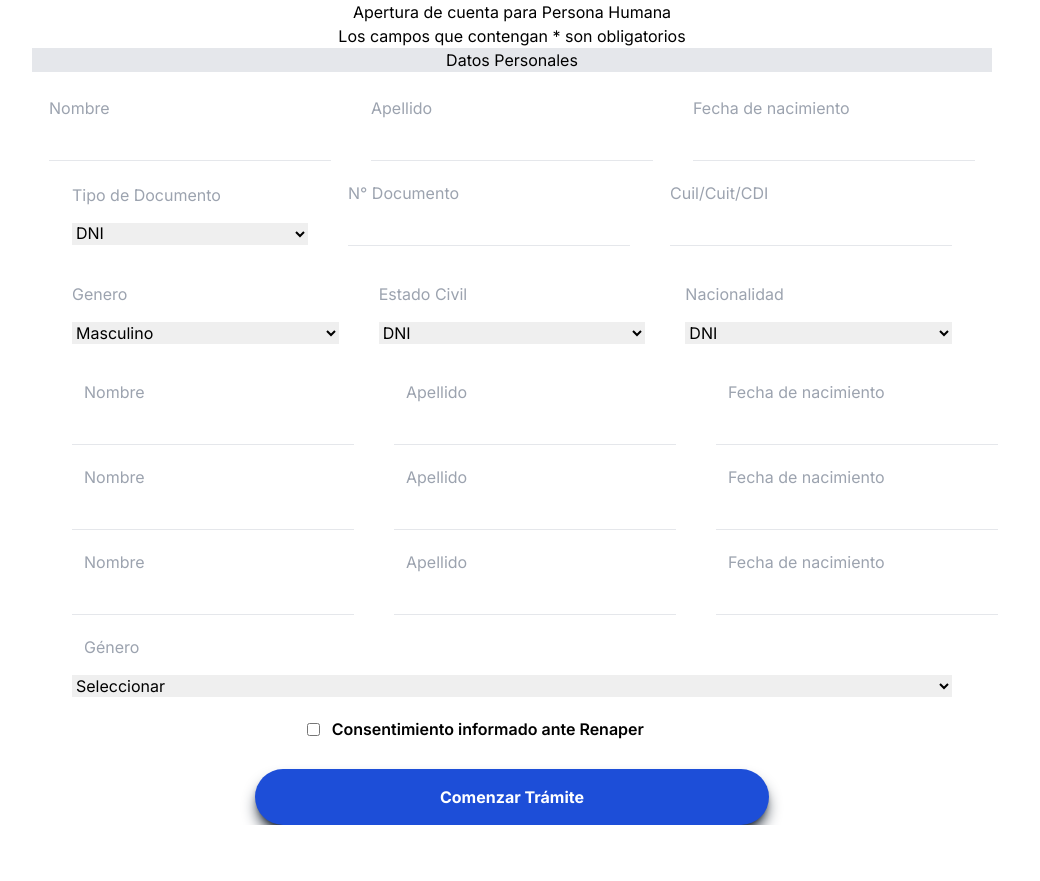
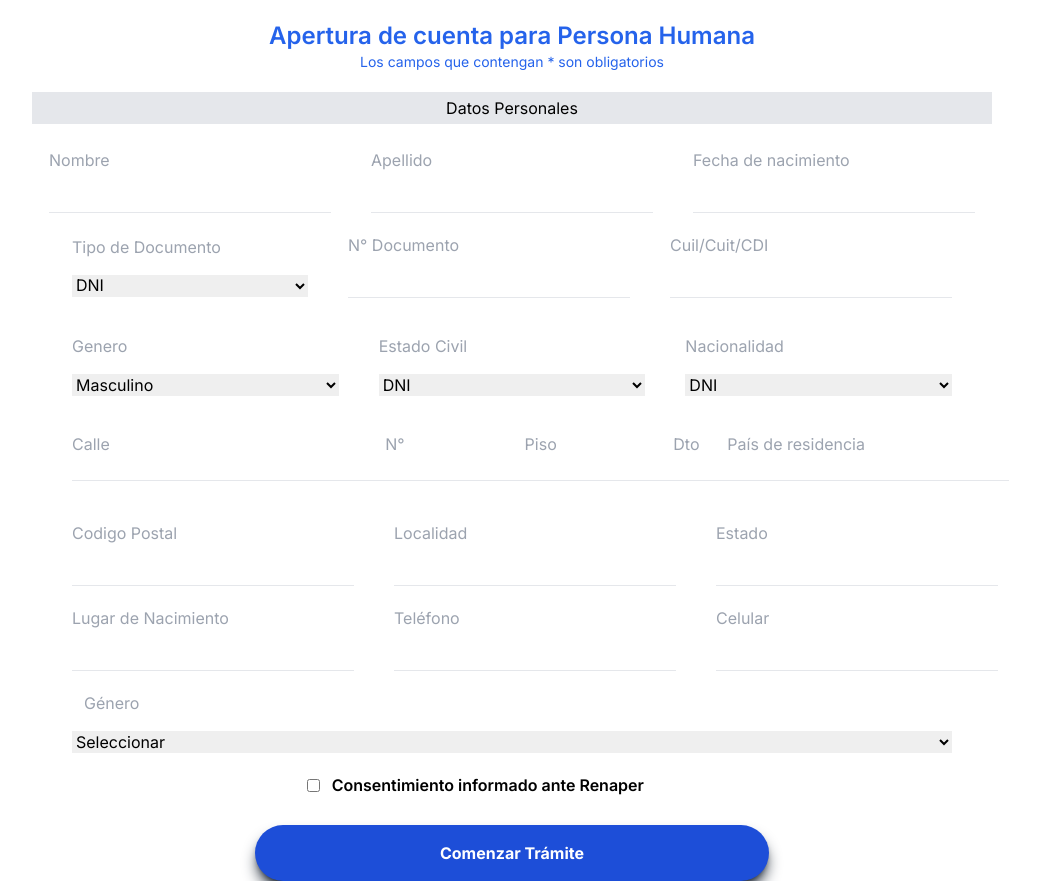
Before and after one commit to rosmildoLopes/formCuyaNext, a Next.js app: page /datosPersonales in a window 1280 px wide. Shown: the whole page, without its empty margins (128-1168 px from the left). Before the commit the page ends 825 px from the top, so only its background shows below. Built offline with nearby package versions, Linux system fonts and the light colour scheme.

Commit message:
agregar info datos personales

```diff
--- a/app/components/DatosPersonalesInput.jsx
+++ b/app/components/DatosPersonalesInput.jsx
@@ -16,12 +16,12 @@ const DatosPersonalesInput = () => {
   return (
     <div className=" mx-auto">
       <div className="flex flex-col justify-center items-center">
-        <h2>Apertura de cuenta para Persona Humana</h2>
-        <p>Los campos que contengan * son obligatorios</p>
+        <h2 className=" text-2xl font-semibold text-blue-600 pt-5">Apertura de cuenta para Persona Humana</h2>
+        <p className="text-blue-600 text-sm mb-5">Los campos que contengan * son obligatorios</p>
       </div>
 
       <div className="flex flex-col justify-center items-center h-auto">
-        <h3 className="w-full bg-gray-200 text-center mb-6">
+        <h3 className="w-full bg-gray-200 text-center mb-6 py-1">
           Datos Personales
         </h3>
         <form
@@ -31,9 +31,7 @@ const DatosPersonalesInput = () => {
           {/* Primera Linea */}
           <div className="flex flex-col justify-center items-center md:flex-row gap-10">
             <div className="flex flex-col justify-center items-left w-1/3">
-              <label className="text-gray-400 text-left mb-4 ">
-                Nombre
-              </label>
+              <label className="text-gray-400 text-left mb-4 ">Nombre</label>
               <input
                 className=" border-b outline-none px-6 appearance-none"
                 type="text"
@@ -44,9 +42,7 @@ const DatosPersonalesInput = () => {
             </div>
 
             <div className="flex flex-col justify-center items-left w-1/3">
-              <label className="text-gray-400 text-left mb-4 ">
-                Apellido
-              </label>
+              <label className="text-gray-400 text-left mb-4 ">Apellido</label>
               <input
                 className=" border-b outline-none px-6 appearance-none"
                 type="text"
@@ -117,9 +113,7 @@ const DatosPersonalesInput = () => {
           {/* Tercera Linea */}
           <div className="flex flex-col md:flex-row gap-10 mb-4">
             <div className="flex flex-col justify-center items-left w-1/3">
-              <label className="text-gray-400 text-left mb-4">
-                Genero
-              </label>
+              <label className="text-gray-400 text-left mb-4">Genero</label>
               <select
                 className="outline-none"
                 {...register("genero", {
@@ -167,27 +161,33 @@ const DatosPersonalesInput = () => {
                 <option value="otro">Otro</option>
               </select>
             </div>
-
           </div>
           {/* Quarta Linea */}
-          <div className="flex flex-col md:flex-row gap-10">
-            <div className="flex flex-col justify-center items-left">
-              <label className="text-gray-400 text-left mb-4 pl-3">
-                Nombre
-              </label>
+          <div className="flex flex-col md:flex-row gap-10 mb-5">
+            <div className="flex flex-col justify-center items-left w-1/3">
+              <label className="text-gray-400 text-left">Calle</label>
               <input
                 className=" border-b outline-none px-6 appearance-none"
                 type="text"
-                {...register("name", {
+                {...register("street", {
                   required: true,
                 })}
               />
             </div>
 
-            <div className="flex flex-col justify-center items-left">
-              <label className="text-gray-400 text-left mb-4 pl-3">
-                Apellido
-              </label>
+            <div className="flex flex-row justify-center items-left w-1/3 gap-12">
+              <div className="flex flex-col justify-center items-center w-1/3 ">
+                <label className="text-gray-400 text-left">N°</label>
+                <input
+                  className=" border-b outline-none  appearance-none"
+                  type="text"
+                  {...register("surname", {
+                    required: true,
+                  })}
+                />
+              </div>
+              <div className="flex flex-col justify-center items-center w-1/3">
+                <label className="text-gray-400 text-left">Piso</label>
                 <input
                   className=" border-b outline-none px-6 appearance-none"
                   type="text"
@@ -196,9 +196,20 @@ const DatosPersonalesInput = () => {
                   })}
                 />
               </div>
-            <div className="flex flex-col justify-center items-left">
-              <label className="text-gray-400 text-left mb-4 pl-3">
-                Fecha de nacimiento
+              <div className="flex flex-col justify-center items-center w-1/3">
+                <label className="text-gray-400 text-left">Dto</label>
+                <input
+                  className=" border-b outline-none px-6 appearance-none"
+                  type="text"
+                  {...register("surname", {
+                    required: true,
+                  })}
+                />
+              </div>
+            </div>
+            <div className="flex flex-col justify-center items-left w-1/3">
+              <label className="text-gray-400 text-left">
+                País de residencia
               </label>
               <input
                 className=" border-b outline-none px-6 appearance-none"
@@ -214,9 +225,9 @@ const DatosPersonalesInput = () => {
           </div>
           {/* Quinta Linea */}
           <div className="flex flex-col md:flex-row gap-10">
-            <div className="flex flex-col justify-center items-left">
-              <label className="text-gray-400 text-left mb-4 pl-3">
-                Nombre
+            <div className="flex flex-col justify-center items-left w-1/3">
+              <label className="text-gray-400 text-left mb-4">
+                Codigo Postal
               </label>
               <input
                 className=" border-b outline-none px-6 appearance-none"
@@ -227,9 +238,9 @@ const DatosPersonalesInput = () => {
               />
             </div>
 
-            <div className="flex flex-col justify-center items-left">
-              <label className="text-gray-400 text-left mb-4 pl-3">
-                Apellido
+            <div className="flex flex-col justify-center items-left w-1/3">
+              <label className="text-gray-400 text-left mb-4">
+                Localidad
               </label>
               <input
                 className=" border-b outline-none px-6 appearance-none"
@@ -239,9 +250,9 @@ const DatosPersonalesInput = () => {
                 })}
               />
             </div>
-            <div className="flex flex-col justify-center items-left">
-              <label className="text-gray-400 text-left mb-4 pl-3">
-                Fecha de nacimiento
+            <div className="flex flex-col justify-center items-left w-1/3">
+              <label className="text-gray-400 text-left mb-4">
+                Estado
               </label>
               <input
                 className=" border-b outline-none px-6 appearance-none"
@@ -257,9 +268,9 @@ const DatosPersonalesInput = () => {
           </div>
           {/* Sexta Linea */}
           <div className="flex flex-col md:flex-row gap-10">
-            <div className="flex flex-col justify-center items-left">
-              <label className="text-gray-400 text-left mb-4 pl-3">
-                Nombre
+            <div className="flex flex-col justify-center items-left w-1/3">
+              <label className="text-gray-400 text-left mb-4">
+                Lugar de Nacimiento
               </label>
               <input
                 className=" border-b outline-none px-6 appearance-none"
@@ -270,9 +281,9 @@ const DatosPersonalesInput = () => {
               />
             </div>
 
-            <div className="flex flex-col justify-center items-left">
-              <label className="text-gray-400 text-left mb-4 pl-3">
-                Apellido
+            <div className="flex flex-col justify-center items-left w-1/3">
+              <label className="text-gray-400 text-left mb-4">
+                Teléfono
               </label>
               <input
                 className=" border-b outline-none px-6 appearance-none"
@@ -282,9 +293,9 @@ const DatosPersonalesInput = () => {
                 })}
               />
             </div>
-            <div className="flex flex-col justify-center items-left">
-              <label className="text-gray-400 text-left mb-4 pl-3">
-                Fecha de nacimiento
+            <div className="flex flex-col justify-center items-left w-1/3">
+              <label className="text-gray-400 text-left mb-4">
+                Celular
               </label>
               <input
                 className=" border-b outline-none px-6 appearance-none"
--- a/app/components/form.jsx
+++ b/app/components/form.jsx
@@ -1,7 +1,8 @@
-'use client'
+"use client";
 import { useForm } from "react-hook-form";
 import Swal from "sweetalert2";
 import { FaInfoCircle } from "react-icons/fa";
+import Link from "next/link";
 
 const Form = () => {
   const {
@@ -179,12 +180,14 @@ const Form = () => {
             </p>
           </button>
         </div>
+        <Link href="/datosPersonales" className="flex justify-center">
           <button
             type="submit"
             className="bg-blue-700  shadow-lg shadow-gray-800 mt-2 text-white font-bold py-4 w-7/12 mx-auto rounded-full hover:scale-110 hover:shadow-2xl hover:shadow-gray-800 transition duration-300"
           >
             Comenzar Trámite
           </button>
+        </Link>
       </form>
     </div>
   );
```
Lines whose indentation alone changed are shown as unchanged.
